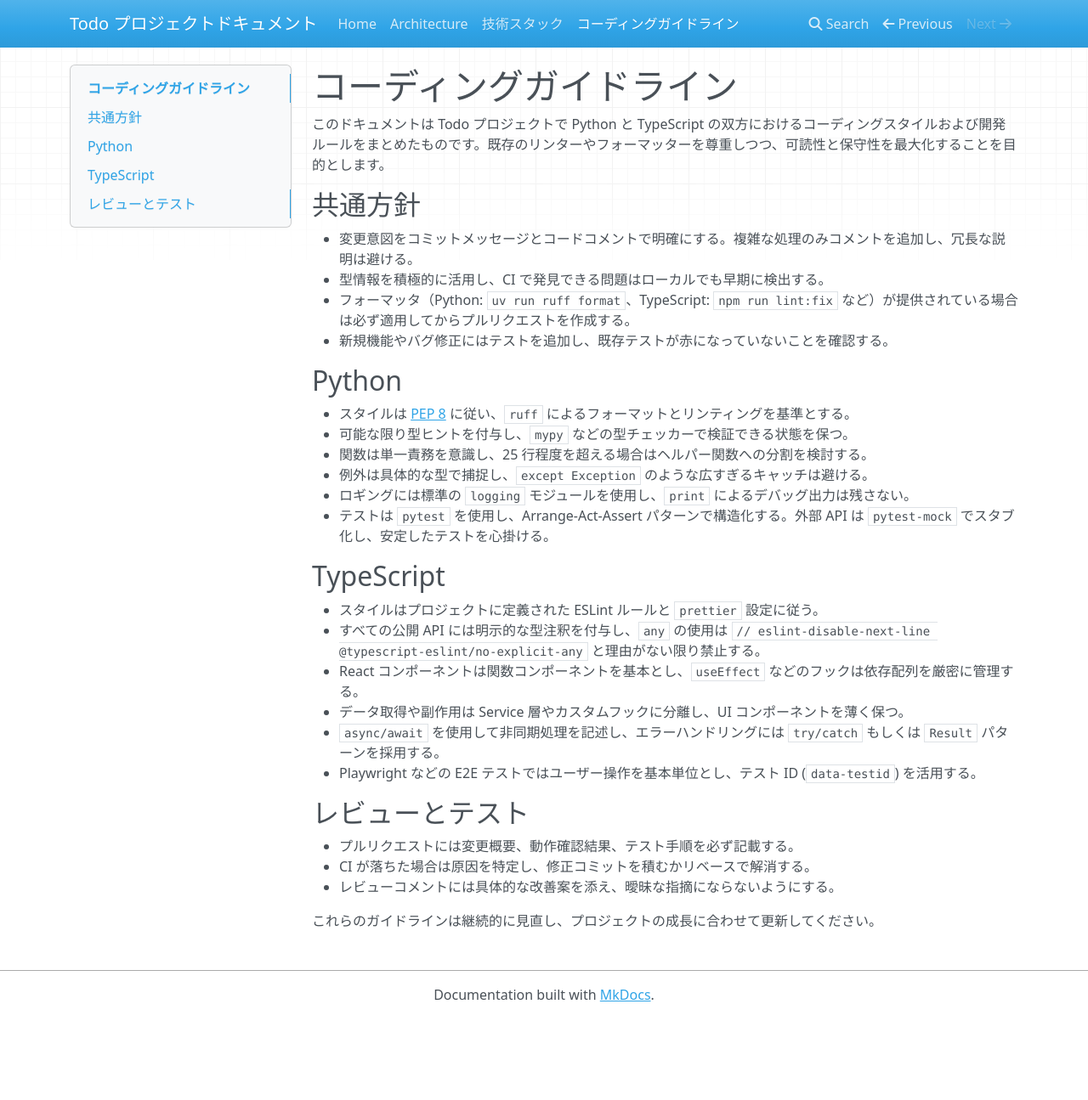
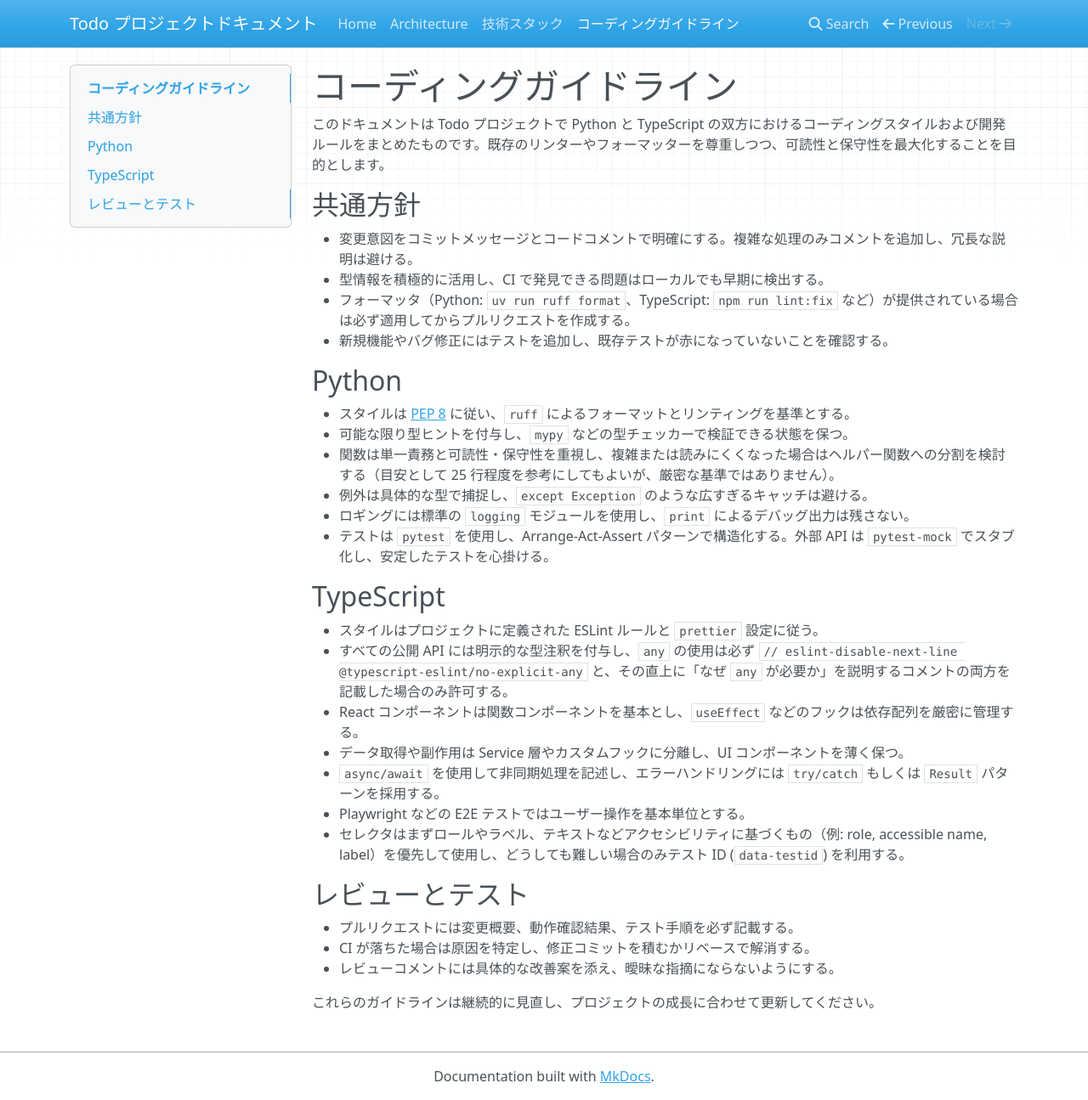
Before and after one commit to glarpycat/todo, an MkDocs documentation site: the page built from docs/coding-guidelines.md, in a window 1280 px wide and 1295 px high. Shown: the whole window at 85% size. Built offline with MkDocs 1.6.1, drawn with Linux system fonts in a browser that asks for light colours; nearby versions of some CDN libraries.

Commit message:
コーディングガイドラインの文言を明確化し、TypeScriptの型注釈に関するルールを詳細化。E2Eテストのセレクタ使用に関するガイドラインを追加。

```diff
--- a/docs/coding-guidelines.md
+++ b/docs/coding-guidelines.md
@@ -13,7 +13,7 @@
 
 - スタイルは [PEP 8](https://peps.python.org/pep-0008/) に従い、`ruff` によるフォーマットとリンティングを基準とする。
 - 可能な限り型ヒントを付与し、`mypy` などの型チェッカーで検証できる状態を保つ。
-- 関数は単一責務を意識し、25 行程度を超える場合はヘルパー関数への分割を検討する。
+- 関数は単一責務と可読性・保守性を重視し、複雑または読みにくくなった場合はヘルパー関数への分割を検討する（目安として 25 行程度を参考にしてもよいが、厳密な基準ではありません）。
 - 例外は具体的な型で捕捉し、`except Exception` のような広すぎるキャッチは避ける。
 - ロギングには標準の `logging` モジュールを使用し、`print` によるデバッグ出力は残さない。
 - テストは `pytest` を使用し、Arrange-Act-Assert パターンで構造化する。外部 API は `pytest-mock` でスタブ化し、安定したテストを心掛ける。
@@ -21,11 +21,12 @@
 ## TypeScript
 
 - スタイルはプロジェクトに定義された ESLint ルールと `prettier` 設定に従う。
-- すべての公開 API には明示的な型注釈を付与し、`any` の使用は `// eslint-disable-next-line @typescript-eslint/no-explicit-any` と理由がない限り禁止する。
+- すべての公開 API には明示的な型注釈を付与し、`any` の使用は必ず `// eslint-disable-next-line @typescript-eslint/no-explicit-any` と、その直上に「なぜ `any` が必要か」を説明するコメントの両方を記載した場合のみ許可する。
 - React コンポーネントは関数コンポーネントを基本とし、`useEffect` などのフックは依存配列を厳密に管理する。
 - データ取得や副作用は Service 層やカスタムフックに分離し、UI コンポーネントを薄く保つ。
 - `async/await` を使用して非同期処理を記述し、エラーハンドリングには `try/catch` もしくは `Result` パターンを採用する。
-- Playwright などの E2E テストではユーザー操作を基本単位とし、テスト ID (`data-testid`) を活用する。
+- Playwright などの E2E テストではユーザー操作を基本単位とする。
+  - セレクタはまずロールやラベル、テキストなどアクセシビリティに基づくもの（例: role, accessible name, label）を優先して使用し、どうしても難しい場合のみテスト ID (`data-testid`) を利用する。
 
 ## レビューとテスト
 
```
